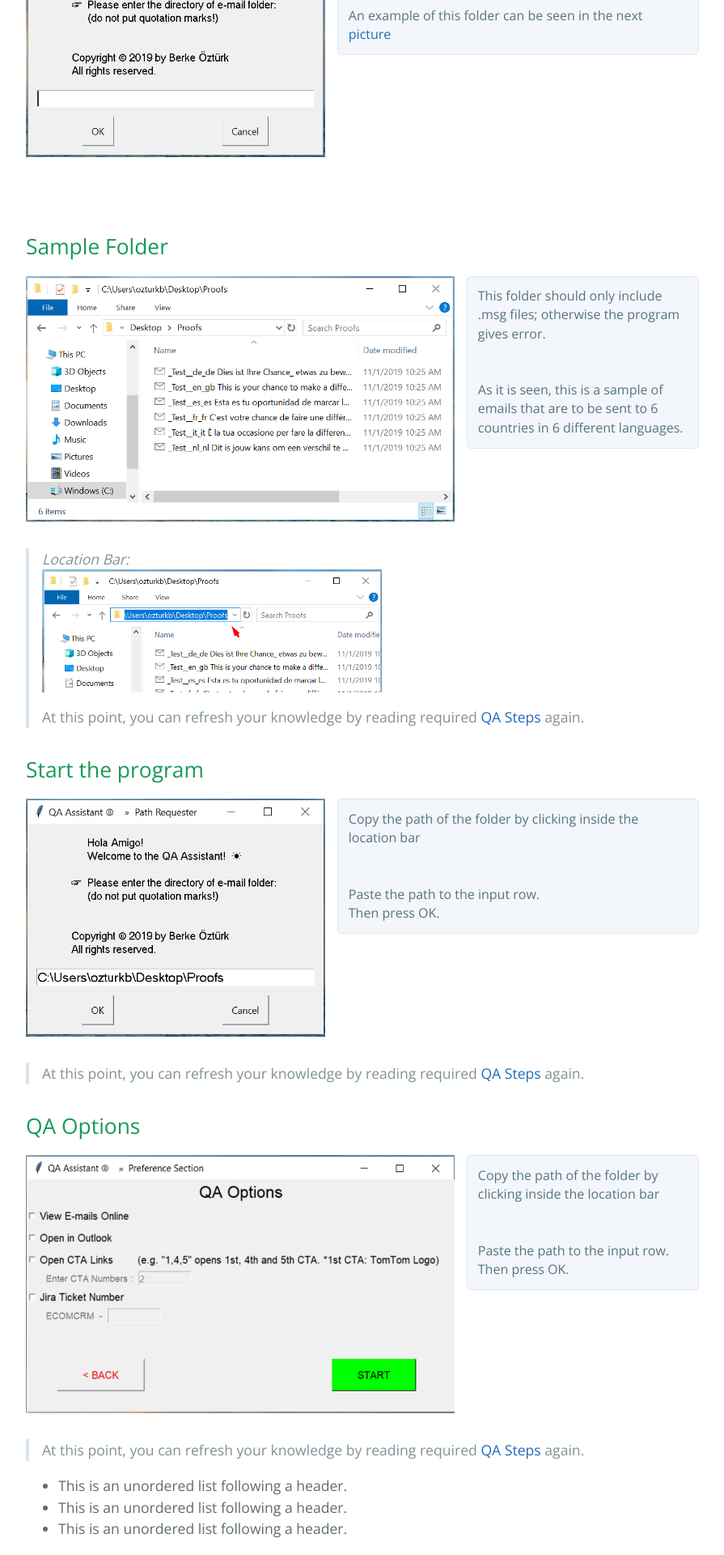
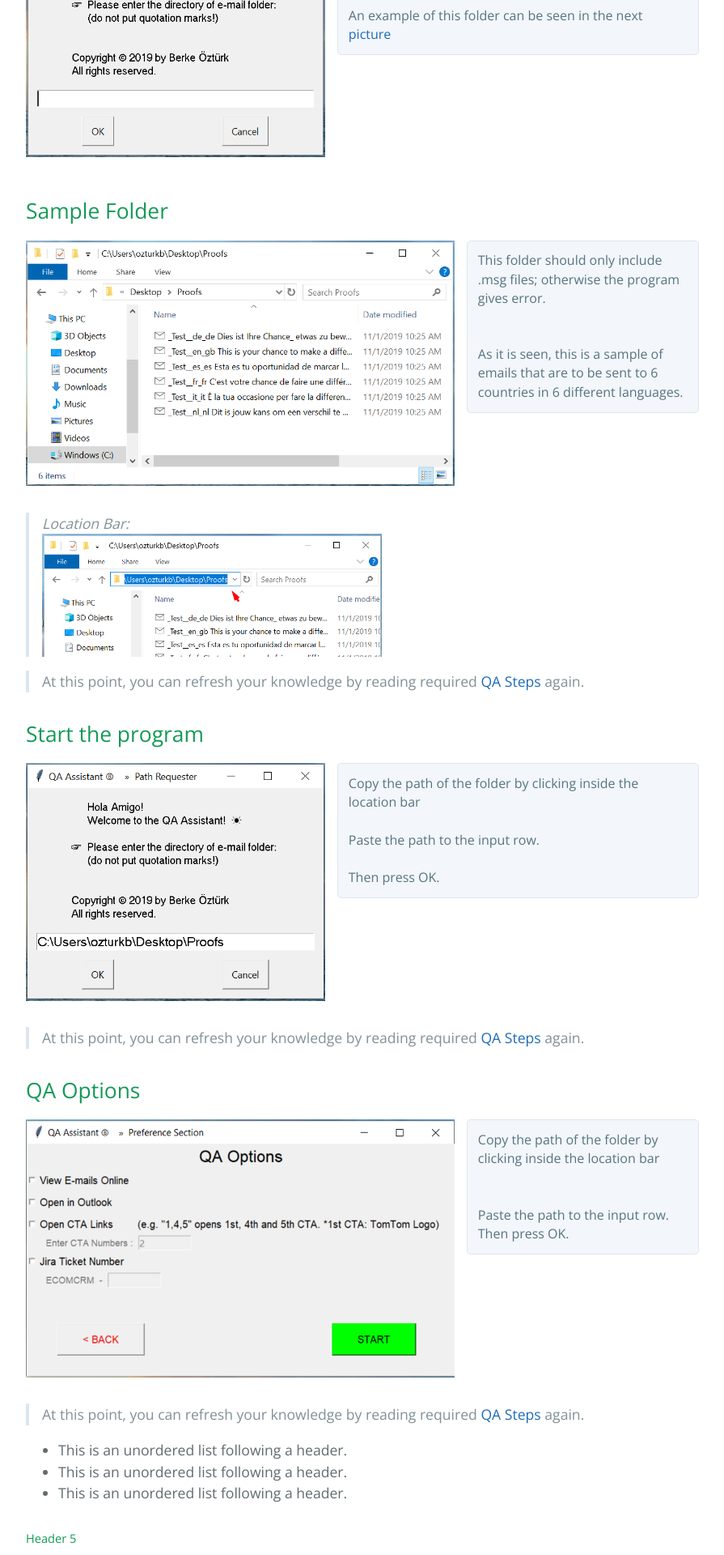
Before and after one commit to berkeozturk/QA-Assistant, a Jekyll site: the page built from index.md, in a window 1280 px wide. Shown: the part 1585-3505 px from the top of the page at 81% size, without its empty margins (192-1087 px from the left). Built offline with Jekyll 4.4.1, drawn with Linux system fonts in a browser that asks for light colours.

Commit message:
Update index.md

```diff
--- a/index.md
+++ b/index.md
@@ -43,7 +43,7 @@
   <img src="/QA-Assistant/assets/images/empty_first.png" alt="empty_first.png" style="max-width: 370px; float: left; margin: 0 15px 15px 0;">
   <p style="color: #567482; background-color: #f3f6fa; border: solid 1px #dce6f0; padding: 0.8rem; overflow: auto; font-size: 16px; line-height: 1.45; border-radius: 0.3rem; margin:0">Tool first asks user to enter the path of a folder only consisting of .msg files.<br><br><br>An example of this folder can be seen in the next <a href="#folder">picture</a></p>
 </div>
-<br id="folder">
+<p id="folder"></p>
 ## Sample Folder
 
 <div style="overflow: auto">
@@ -52,14 +52,14 @@
 </div>
 > _Location Bar:_
 > <img src="/QA-Assistant/assets/images/copied_path.png" alt="path of a folder" style="max-width: 420px; display: block">
->
+
 > At this point, you can refresh your knowledge by reading required <a href="#qa_steps">QA Steps</a> again.
 
 ## Start the program
 
 <div style="overflow: auto">
   <img src="/QA-Assistant/assets/images/filled_first.png" alt="filled_first.png" style="max-width: 370px; float: left; margin: 0 15px 15px 0;">
-  <p style="color: #567482; background-color: #f3f6fa; border: solid 1px #dce6f0; padding: 0.8rem; overflow: auto; font-size: 16px; line-height: 1.45; border-radius: 0.3rem; margin:0">Copy the path of the folder by clicking inside the location bar<br><br><br> Paste the path to the input row.<br>Then press OK.</p>
+  <p style="color: #567482; background-color: #f3f6fa; border: solid 1px #dce6f0; padding: 0.8rem; overflow: auto; font-size: 16px; line-height: 1.45; border-radius: 0.3rem; margin:0">Copy the path of the folder by clicking inside the location bar<br><br> Paste the path to the input row.<br><br>Then press OK.</p>
 </div>
 > At this point, you can refresh your knowledge by reading required <a href="#qa_steps">QA Steps</a> again.
 >
```
